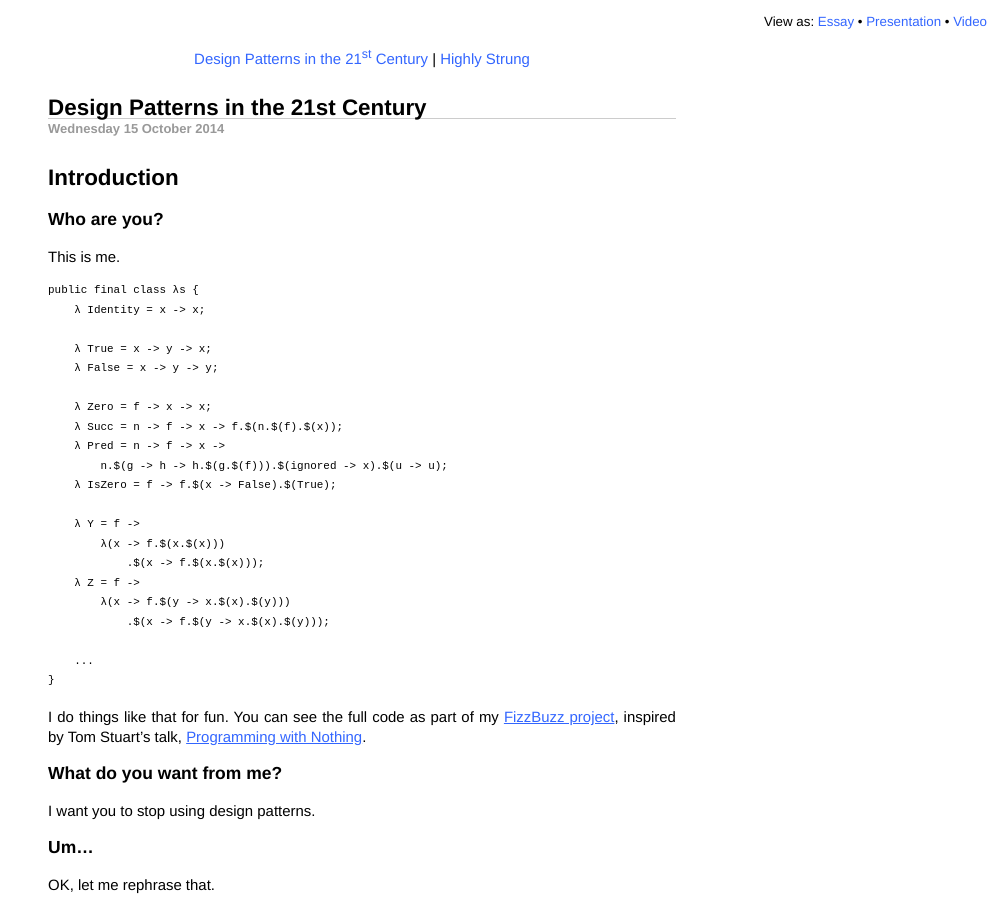
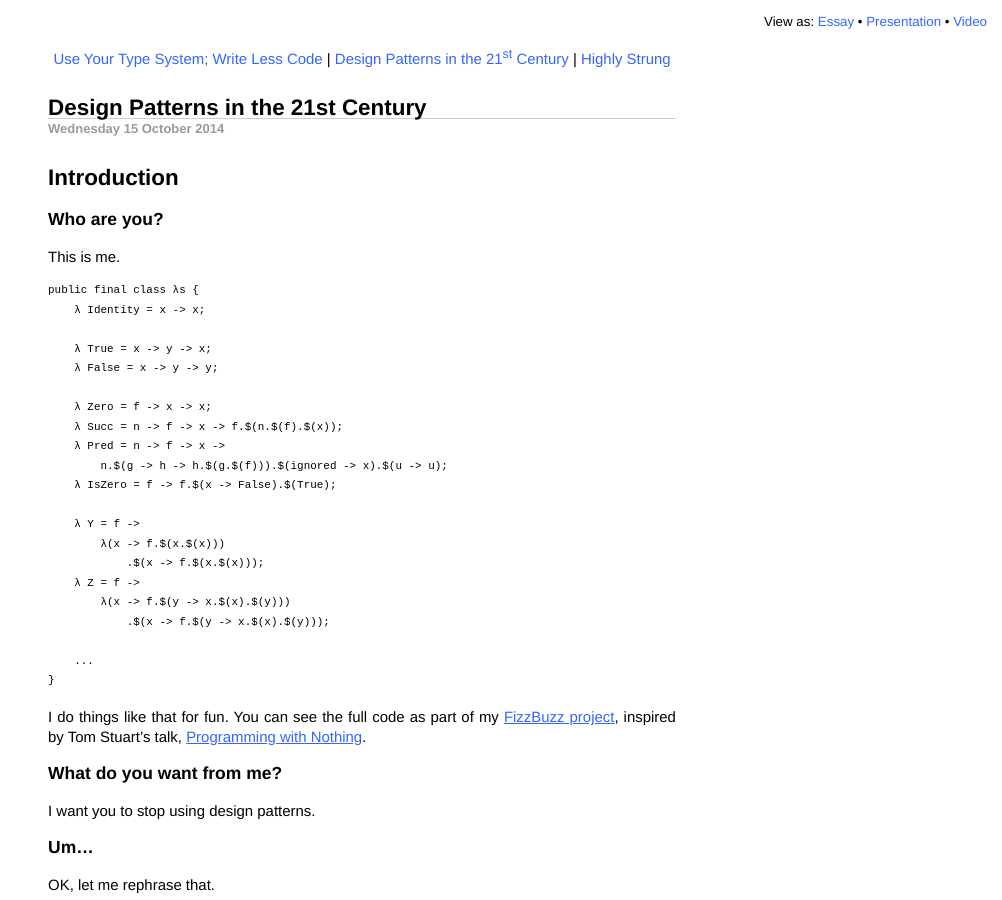
Before and after one commit to SamirTalwar/talks, a Jekyll site: the page built from design-patterns-in-the-21st-century.md, in a window 1280 px wide and 900 px high. Shown: the whole window, without its empty margins (278-1280 px from the left). Built offline with Jekyll 4.4.1, drawn with Linux system fonts in a browser that asks for light colours; nearby versions of some CDN libraries; comment, search, counter and statistics services are not loaded.

Commit message:
Add "Use Your Type System" to the nav bar.

```diff
--- a/_layouts/default.html
+++ b/_layouts/default.html
@@ -14,6 +14,7 @@
         <div class="site">
             <nav>
                 <ul>
+                    <li><a href="use-your-type-system.html">Use Your Type System; Write Less Code</a></li>
                     <li><a href="design-patterns-in-the-21st-century.html">Design Patterns in the 21<sup>st</sup> Century</a></li>
                     <li><a href="highly-strung.html">Highly Strung</a></li>
                 </ul>
```
